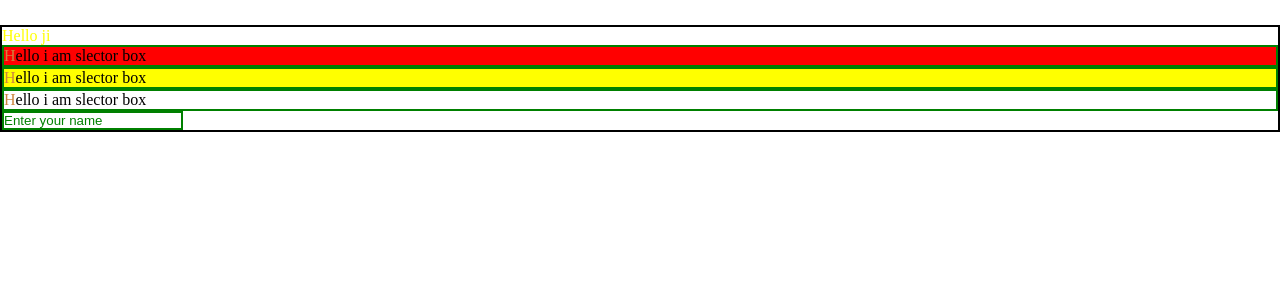
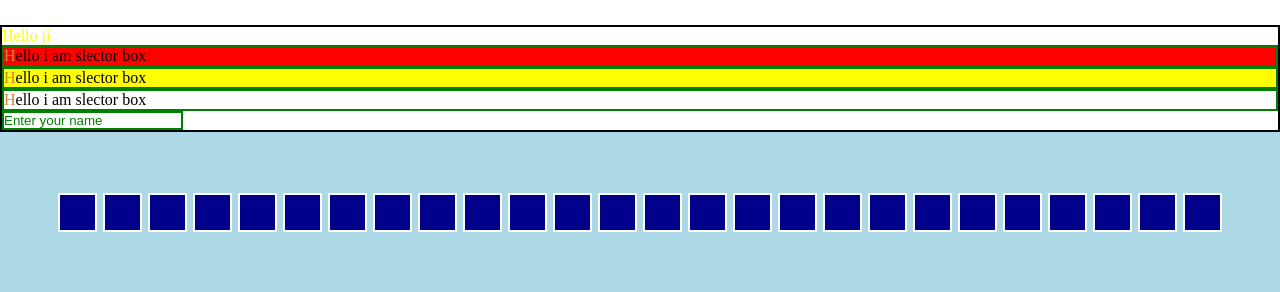
Before and after one commit to vinayak78/Web-development, a plain HTML site: page CSSHtml.html in a window 1280 px wide. Shown: the part 1867-2159 px from the top of the page. Before the commit the page ends 1999 px from the top, so only its background shows below. Drawn offline with Linux system fonts and the light colour scheme.

Commit message:
adding files for flex box

```diff
--- a/CSSHtml.html
+++ b/CSSHtml.html
@@ -102,6 +102,37 @@
         <div class="selector-boxes">Hello i am slector box</div>
         <input type="text" name="" id="" placeholder="Enter your name">
      </div>
+
+     <!-- Flex box -->
+      <div class="container">
+        <div class="iteam"></div>
+        <div class="iteam"></div>
+        <div class="iteam"></div>
+        <div class="iteam"></div>
+        <div class="iteam"></div>
+        <div class="iteam"></div>
+        <div class="iteam"></div>
+        <div class="iteam"></div>
+        <div class="iteam"></div>
+        <div class="iteam"></div>
+        <div class="iteam"></div>
+        <div class="iteam"></div>
+        <div class="iteam"></div>
+        <div class="iteam"></div>
+        <div class="iteam"></div>
+        <div class="iteam"></div>
+        <div class="iteam"></div>
+        <div class="iteam"></div>
+        <div class="iteam"></div>
+        <div class="iteam"></div>
+        <div class="iteam"></div>
+        <div class="iteam"></div>
+        <div class="iteam"></div>
+        <div class="iteam"></div>
+        <div class="iteam"></div>
+        <div class="iteam"></div>
+    </div>
+
 </body>
 
 </html>
--- a/style.css
+++ b/style.css
@@ -254,9 +254,10 @@ Exception : Transform , filter or perspective can also make an element appear as
     --seccolor: green;
     --opasity: 0.5;
     --zindex: 1;
-    --dfheight : 350px;
-    --dfwidth : 350px;
+    --dfheight: 350px;
+    --dfwidth: 350px;
 }
+
 .variable_div {
     /* local declaration */
     /* --color: white; */
@@ -277,14 +278,15 @@ synatx:-
 }
 */
 /* we use media queries for responsive background */
-@media only screen and (max-width : 455px){
-    body{
+@media only screen and (max-width : 455px) {
+    body {
         background-color: blue;
     }
 }
-@media screen and (orientation : landscape ){
-   .variable_div{
-        border : 2px solid red;
+
+@media screen and (orientation : landscape) {
+    .variable_div {
+        border: 2px solid red;
     }
 }
 
@@ -293,54 +295,104 @@ synatx:-
 /* Float and clear not longer use in mordern wwebsite but we need to know them */
 /* float -  object can float on right left
 clear - object dont allow any one to take place in his right left both */
-.cards{
+.cards {
     border: 2px solid black;
     display: flow-root;
 }
-.card{
-    border : 2px solid blue;
+
+.card {
+    border: 2px solid blue;
 }
+
 .cards :nth-child(1) {
     float: left;
     /* float: right; */
 }
-.cards :nth-child(2){
+
+.cards :nth-child(2) {
     clear: right;
 }
 
 /* more CSS selector  */
-.selectordiv{
+.selectordiv {
     border: 2px solid black;
 }
-.selector-boxes:first-child{
+
+.selector-boxes:first-child {
     background-color: red;
 }
-.selectordiv *{
+
+.selectordiv * {
     border: 2px solid green;
 }
-[data-color = "primary"]{
+
+[data-color="primary"] {
     margin-top: 45px;
 }
+
 .selector-boxes:nth-child(even) {
     background-color: yellow;
 }
-.selector-boxes:nth-last-child(1){
+
+.selector-boxes:nth-last-child(1) {
     background-color: aqua;
 }
+
 /* pseudo element */
-.selectordiv::before{
+.selectordiv::before {
     content: "Hello ji";
 }
-.selectordiv::selection{
+
+.selectordiv::selection {
     color: red;
     background-color: white;
 }
-.selectordiv::first-line{
+
+.selectordiv::first-line {
     color: yellow;
 }
-.selector-boxes::first-letter{
-    color:peru;
+
+.selector-boxes::first-letter {
+    color: peru;
 }
-.selectordiv > input::placeholder{
-    color:green;
+
+.selectordiv>input::placeholder {
+    color: green;
 }
+
+/*  Flex box */
+/* Flex box use for centering the content or moving them as per dev requirment
+Justify content property - algn iteam center in main axes (flkex direction)
+align -iteam -> algin iteam center cros axis
+*/
+
+.container {
+    height: 20vh;
+    background-color: lightblue;
+    display: flex;
+    justify-content: center;
+    align-items: center;
+    /* flex-direction: column;  change the by default left to right flex direction to dev requirment */
+
+    /*Wrap use when content got out of container to wrap them all  */
+    flex-wrap: wrap;
+
+    /* use when we have multiple lines (content)  */
+    align-content: center;
+
+
+    /*  <'flex-direction'> || <'flex-wrap'> */
+    flex-flow: row wrap;
+
+    gap : 5px;
+    /* Sort hand for gap */
+    gap : 5px 6px;
+}
+
+.iteam {
+    height: 35px;
+    width: 35px;
+    background-color: darkblue;
+    border: 2px solid white;
+    /* margin: 5px; */
+}
```
